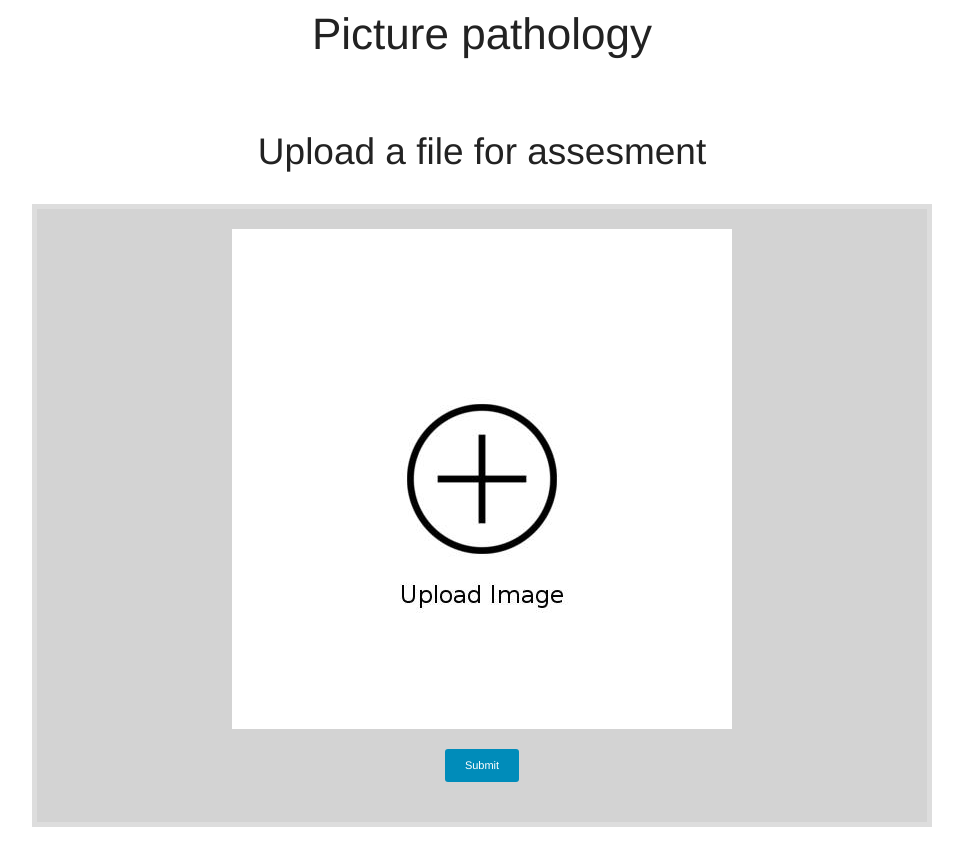
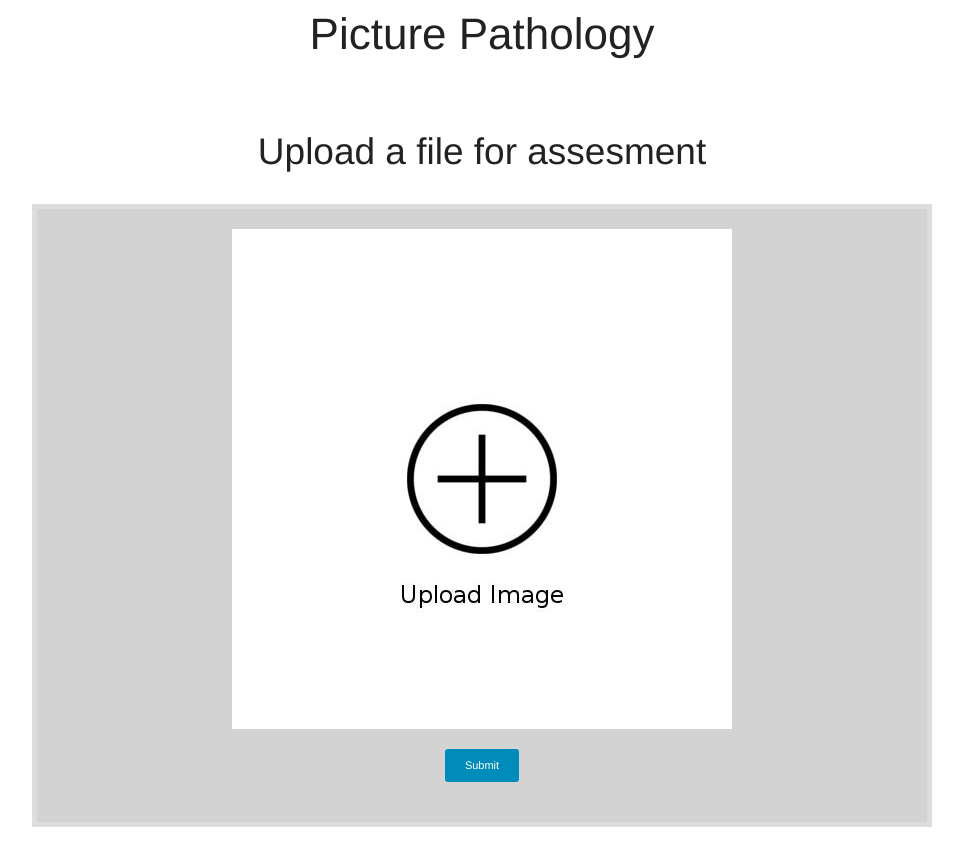
Before and after one commit to Mizerb/Picture-Pathology, a plain HTML site: page index.html in a window 1280 px wide. Shown: the whole page, without its empty margins (158-1121 px from the left). Drawn offline with Linux system fonts and the light colour scheme.

```diff
--- a/index.html
+++ b/index.html
@@ -13,7 +13,7 @@
 	<!-- Site Title -->
     <div class="row">
       <div class="large-8 large-centered columns">
-        <h1 class="centered">Picture pathology</h1>
+        <h1 class="centered">Picture Pathology</h1>
       </div>
     </div>
 
```
Also changed, not shown: resources/Themes/brushed/brushed.png (added), resources/Themes/brushed/brushed_@2X.png (added), resources/Themes/brushed/readme.txt (added), resources/Themes/foggy_birds/foggy_birds.png (added), resources/Themes/foggy_birds/foggy_birds_@2X.png (added), resources/Themes/foggy_birds/readme.txt (added), resources/Themes/mooning/mooning.png (added), resources/Themes/mooning/mooning_@2X.png (added), resources/Themes/mooning/readme.txt (added), resources/Themes/pink_rice/pink_rice.png (added), resources/Themes/pink_rice/readme.txt (added), resources/Themes/wild_flowers/readme.txt (added), resources/Themes/wild_flowers/wild_flowers.png (added).
